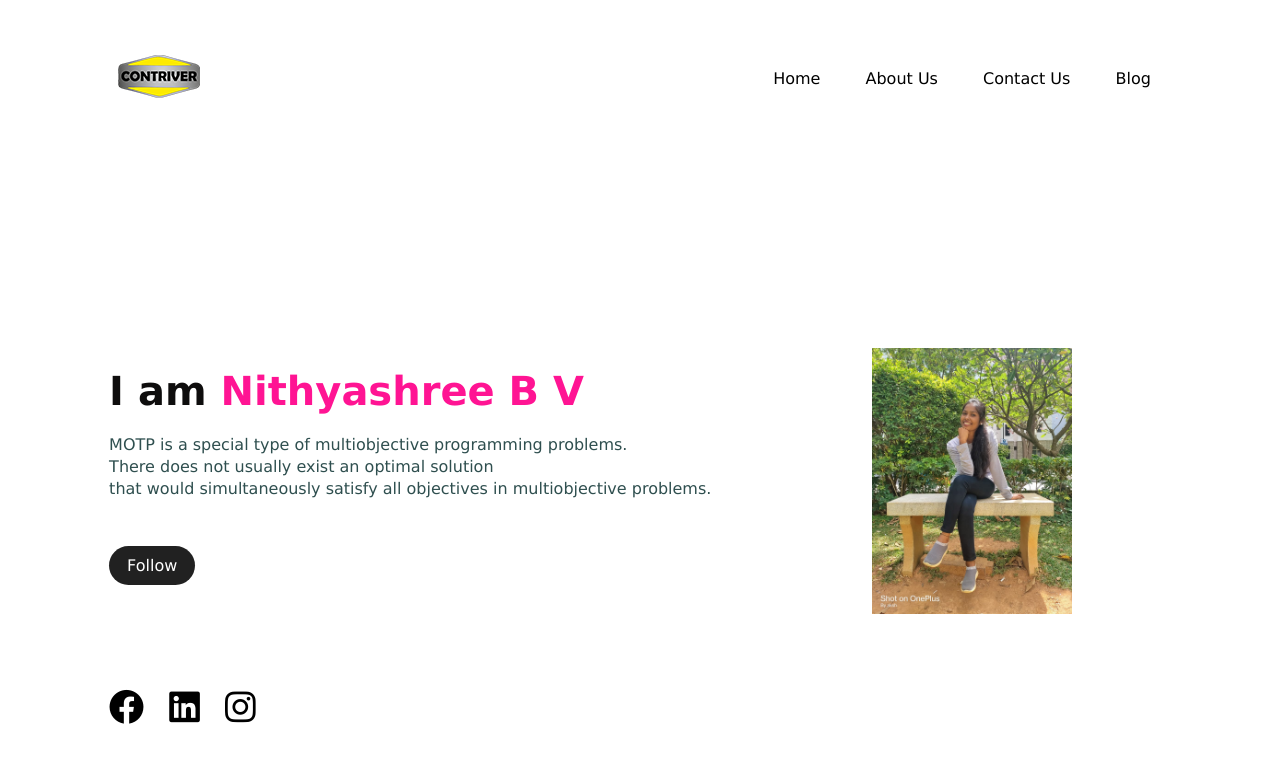
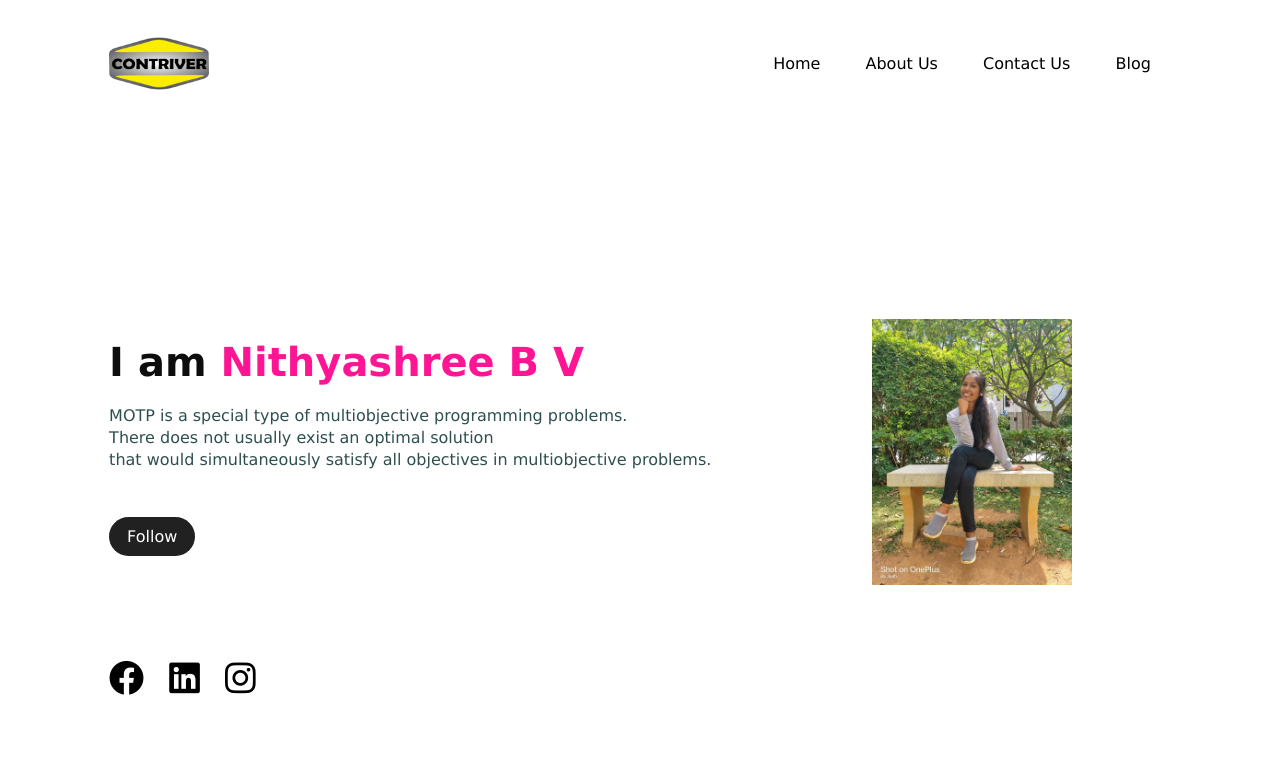
Before and after one commit to Nithyashree255/portfolio, a plain HTML site: page index.html in a window 1280 px wide. Drawn offline with Linux system fonts and the light colour scheme; files whose address does not match are found by name.

Commit message:
logo change

```diff
--- a/index.html
+++ b/index.html
@@ -10,7 +10,7 @@
 <body>
     <div class="nithya">
         <nav>
-            <img src="C:\Users\nithy\OneDrive\Pictures\logo,contriver.png" class="logo">
+            <img src="LOGO 2 .png" class="logo">
             <ul>
                 <li><a href="#">Home</a></li>
                 <li><a href="#">About Us</a></li>
```
